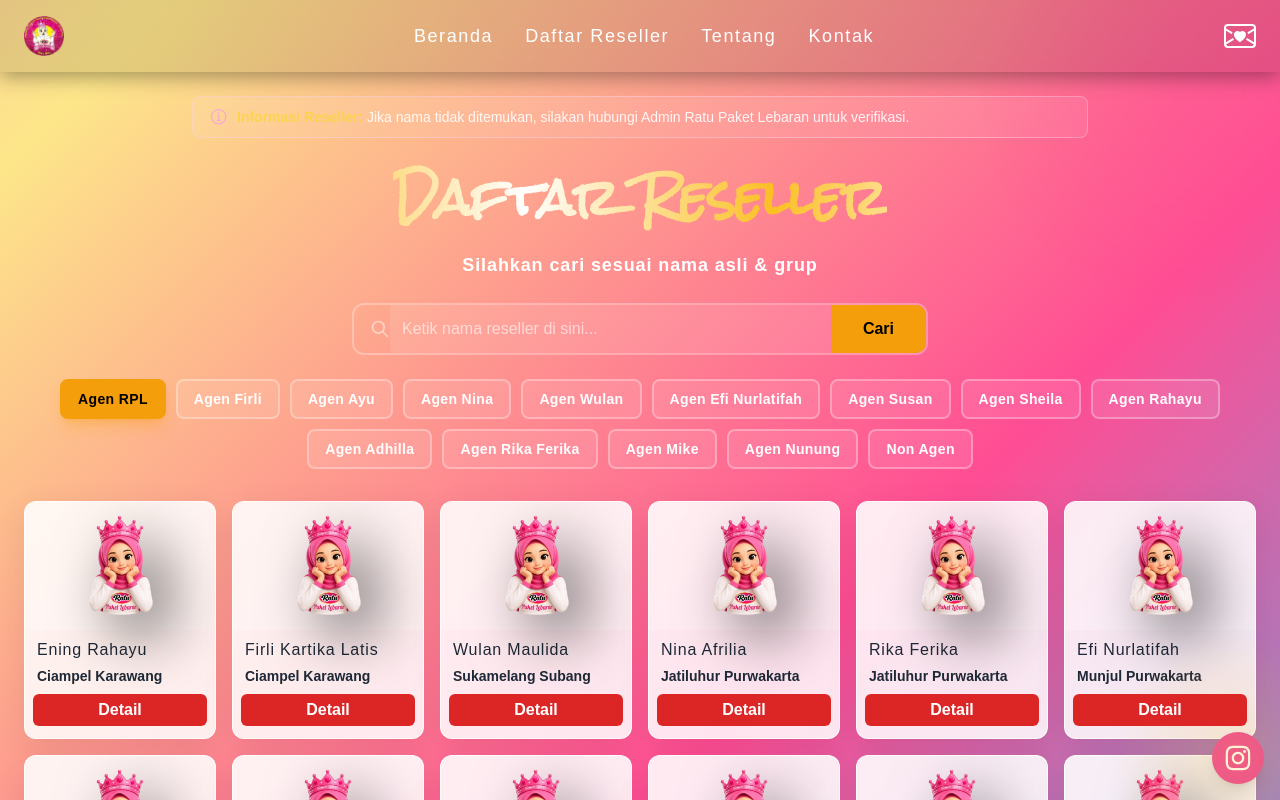
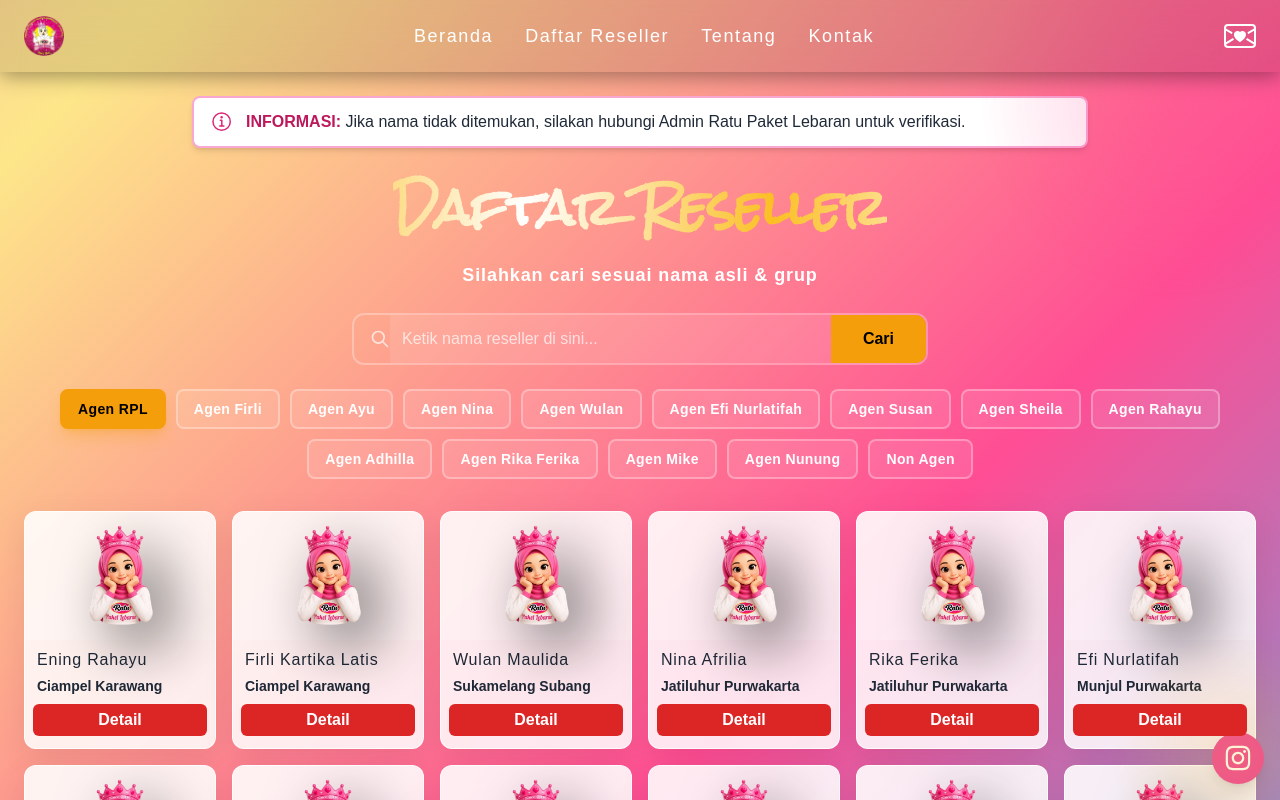
Before and after one commit to ratupaket/resellerresmi2027, a React (Vite) app: page /product in a window 1280 px wide. Shown: the top 800 px of the page. Built offline with nearby package versions, Linux system fonts and the light colour scheme; a web font is replaced by a local one.

Commit message:
Update Menu.jsx

```diff
--- a/src/components/organisms/Products/Menu.jsx
+++ b/src/components/organisms/Products/Menu.jsx
@@ -60,6 +60,7 @@ const Menu = ({ addToCart, onCardClick }) => {
           0% {
             background-position: -200% center;
           }
+
           100% {
             background-position: 200% center;
           }
@@ -90,25 +91,27 @@ const Menu = ({ addToCart, onCardClick }) => {
 
       <section className="mt-6 mb-16 px-4 md:px-6">
 
-        {/* PENGUMUMAN - SELALU TERLIHAT */}
+        {/* PENGUMUMAN YANG SELALU TERLIHAT */}
         <div className="mx-auto mb-6 w-full max-w-4xl">
-          <div className="flex items-start gap-2 rounded-lg border border-pink-200/50 bg-pink-100/10 px-3 py-2.5 sm:items-center sm:px-4">
+          <div className="flex items-start gap-3 rounded-lg border-2 border-pink-300 bg-white px-4 py-3 shadow-md sm:items-center">
             <IoInformationCircleOutline
-              className="mt-0.5 h-5 w-5 shrink-0 text-pink-300 sm:mt-0"
+              className="mt-0.5 h-6 w-6 shrink-0 text-pink-600 sm:mt-0"
               aria-hidden="true"
             />
 
-            <p className="text-xs leading-relaxed text-white/90 sm:text-sm">
-              <span className="font-bold text-amber-300">
-                Informasi Reseller:
+            <p className="text-sm leading-relaxed text-gray-800 sm:text-base">
+              <span className="font-extrabold text-pink-700">
+                INFORMASI:
               </span>{" "}
-              Jika nama tidak ditemukan, silakan hubungi Admin
-              Ratu Paket Lebaran untuk verifikasi.
+              <span className="font-medium">
+                Jika nama tidak ditemukan, silakan hubungi
+                Admin Ratu Paket Lebaran untuk verifikasi.
+              </span>
             </p>
           </div>
         </div>
 
-        {/* JUDUL */}
+        {/* JUDUL DAFTAR RESELLER */}
         <div className="text-center">
           <h1 className="m-glow-title text-4xl md:text-5xl font-rocksalt font-bold">
             Daftar Reseller
@@ -119,15 +122,17 @@ const Menu = ({ addToCart, onCardClick }) => {
           Silahkan cari sesuai nama asli & grup
         </h2>
 
-        {/* PENCARIAN */}
+        {/* KOLOM PENCARIAN */}
         <div className="flex justify-center w-full max-w-xl mx-auto mb-6">
           <div className="relative w-full flex rounded-xl overflow-hidden border-2 border-white/30 focus-within:border-amber-400 transition-colors duration-300">
-            <div className="flex items-center pl-4 text-white/50">
+
+            <div className="flex items-center pl-4 text-white/70">
               <svg
                 className="w-5 h-5"
                 fill="none"
                 stroke="currentColor"
                 viewBox="0 0 24 24"
+                aria-hidden="true"
               >
                 <path
                   strokeLinecap="round"
@@ -140,7 +145,7 @@ const Menu = ({ addToCart, onCardClick }) => {
 
             <input
               type="text"
-              className="w-full bg-white/10 placeholder:text-white/60 py-3 pl-3 pr-4 text-white font-medium focus:outline-none"
+              className="w-full bg-white/10 placeholder:text-white/70 py-3 pl-3 pr-4 text-white font-medium focus:outline-none"
               placeholder="Ketik nama reseller di sini..."
               value={searchTerm}
               onChange={(e) => setSearchTerm(e.target.value)}
@@ -179,7 +184,7 @@ const Menu = ({ addToCart, onCardClick }) => {
           </div>
         </div>
 
-        {/* DAFTAR RESELLER */}
+        {/* DAFTAR KARTU RESELLER */}
         <div
           key={selectedCategory}
           className="grid grid-cols-2 sm:grid-cols-3 md:grid-cols-4 tablet:grid-cols-5 lg:grid-cols-6 gap-4 mt-2"
@@ -195,16 +200,18 @@ const Menu = ({ addToCart, onCardClick }) => {
                   title={menu?.title}
                   desc={menu?.desc}
                 />
+
                 <Card.Bottom price={menu?.price} />
               </Card>
             ))
           ) : (
             <div className="col-span-full flex flex-col items-center justify-center py-20">
               <svg
-                className="w-16 h-16 text-white/20 mb-4"
+                className="w-16 h-16 text-white/30 mb-4"
                 fill="none"
                 stroke="currentColor"
                 viewBox="0 0 24 24"
+                aria-hidden="true"
               >
                 <path
                   strokeLinecap="round"
@@ -214,11 +221,11 @@ const Menu = ({ addToCart, onCardClick }) => {
                 />
               </svg>
 
-              <p className="text-xl font-londrina text-white/60 tracking-wider text-center">
+              <p className="text-xl font-londrina text-white/80 tracking-wider text-center">
                 Nama tidak ditemukan di grup ini.
               </p>
 
-              <p className="mt-2 text-sm text-white/50 text-center">
+              <p className="mt-2 text-sm text-white/80 text-center">
                 Silakan hubungi Admin Ratu Paket Lebaran
                 untuk verifikasi.
               </p>
@@ -226,7 +233,7 @@ const Menu = ({ addToCart, onCardClick }) => {
               <button
                 type="button"
                 onClick={() => setSearchTerm("")}
-                className="mt-4 text-amber-400 font-bold hover:underline"
+                className="mt-4 text-amber-300 font-bold hover:underline"
               >
                 Reset Pencarian
               </button>
@@ -245,6 +252,7 @@ const Menu = ({ addToCart, onCardClick }) => {
             />
           )}
         </AnimatePresence>
+
       </section>
     </>
   );
```
